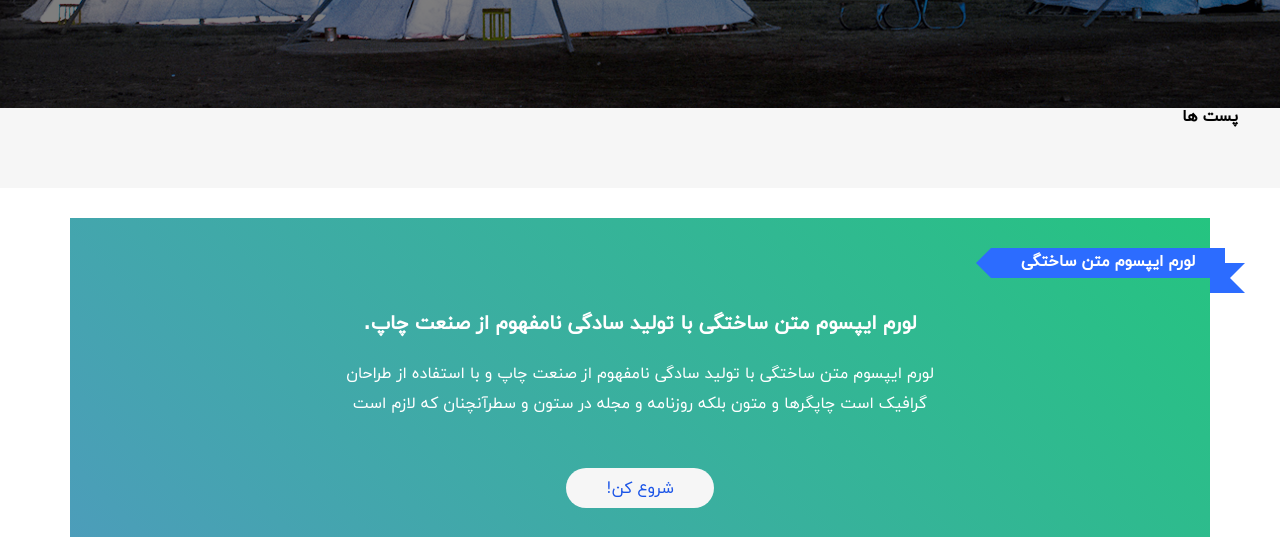
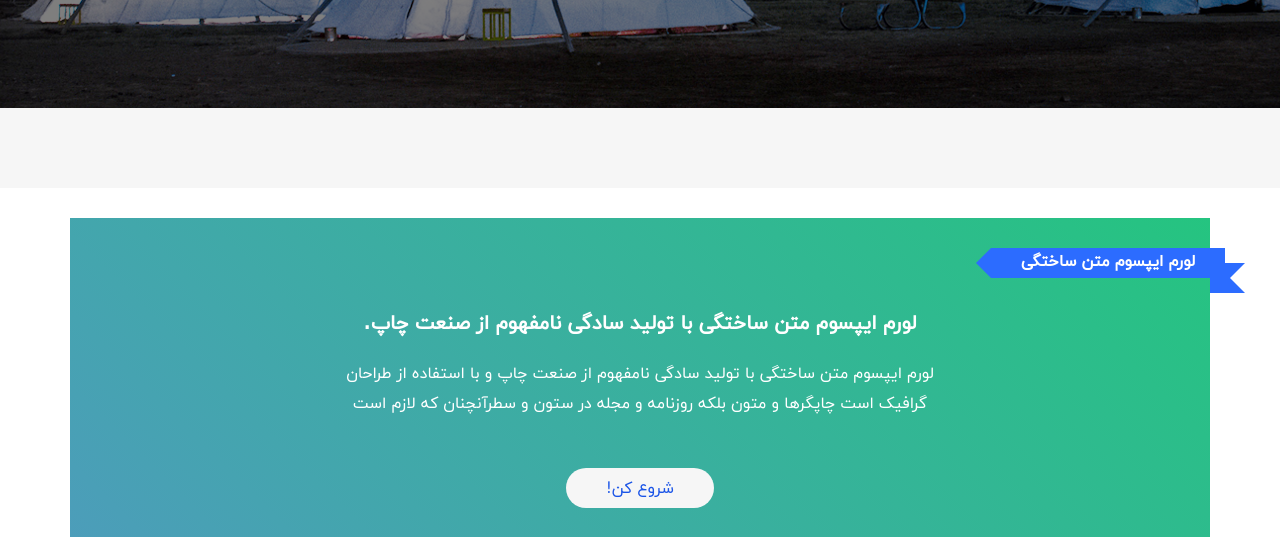
Before and after one commit to emimamadi/roshdan-php-project, a PHP site: page / in a window 1280 px wide. Shown: the part 708-1245 px from the top of the page. Run offline with PHP 8.4, Linux system fonts and the light colour scheme; data that the repository does not hold is empty; some libraries are stand-ins or nearby versions.

Commit message:
index post modified....

```diff
--- a/index.php
+++ b/index.php
@@ -89,7 +89,7 @@ echo "<br>";
 
         <!-- line1 -->
         <section id="line1">
-            <h2 class= text-center> پست ها</h2>
+
             <div class="container">
 
 
@@ -111,7 +111,7 @@ echo "<br>";
                     <figure class="figure">
                         <img src="./img/Layer 4-1.png" alt="user">
                         <div class="tag tag-tech">
-                            <p><?php echo $row["category"];?></p>
+                           <p><?php echo $row["category"];?></p>
                         </div>
                     </figure>
                     <h6 class="card-headline">
@@ -137,29 +137,6 @@ echo "<br>";
 
 
 
-                <!-- <div class="card">
-                    <figure class="figure">
-                        <img src="./img/Layer 4-2.png" alt="user">
-                        <div class="tag tag-trips">
-                            <p>سفرها</p>
-                        </div>
-                    </figure>
-                    <h6 class="card-headline">
-                        لورم ایپسوم متن ساختگی با تولید سادگی نامفهوم از صنعت چاپ و با استفاده از طراحان گرافیک است.
-                    </h6>
-                    <div class="author-date">
-                        <div class="author">
-                            <a href="#">
-                                علی پیوندی
-                            </a>
-                        </div>
-                        <div class="date">
-                            <p>
-                                20 دی 1399
-                            </p>
-                        </div>
-                    </div>
-                </div> -->
             </div>
         </section>
 
--- a/post.php
+++ b/post.php
@@ -97,12 +97,6 @@ include "db.php";
 
 
 ?>
-
-
-
-
-
-
 
 
 
```
